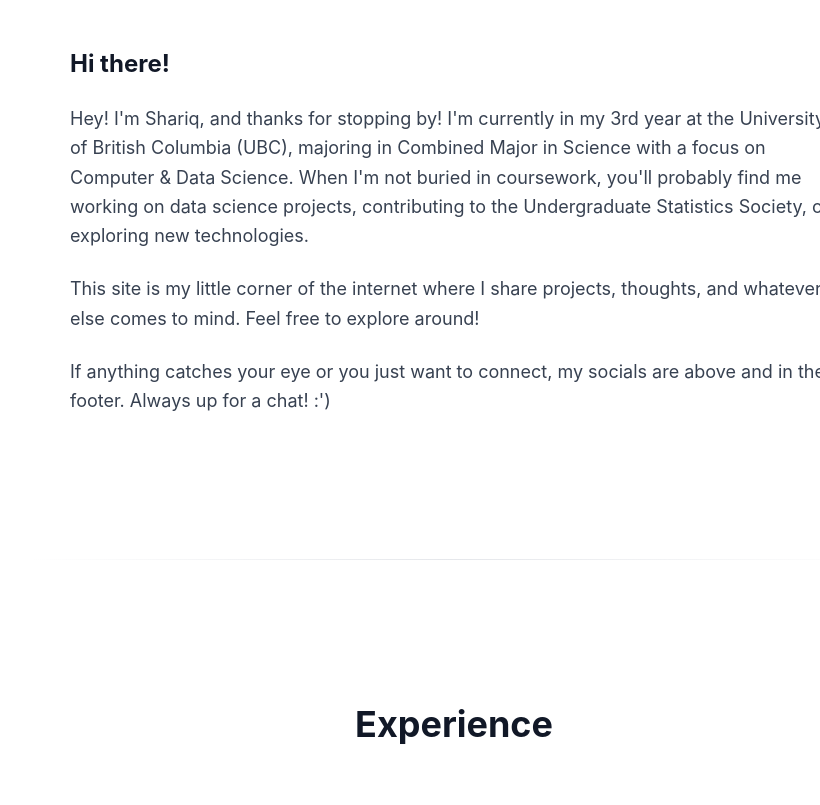
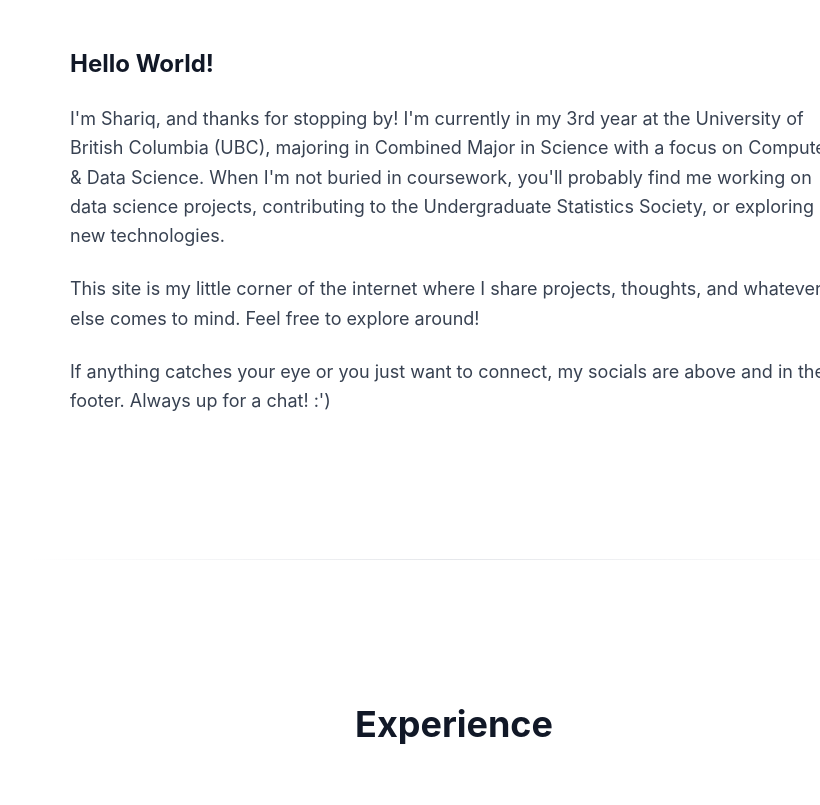
Before and after one commit to shariqimran/personalWebsite, a Gatsby site: page / in a window 1280 px wide. Shown: the part 843-1648 px from the top of the page, without its empty margins (186-1006 px from the left). Built offline with nearby package versions, Linux system fonts and the light colour scheme; Gatsby itself is replaced by a stand-in of ours.

Commit message:
Modified links

```diff
--- a/src/pages/index.tsx
+++ b/src/pages/index.tsx
@@ -387,9 +387,9 @@ function About(){
           transition={{ duration: 0.6 }}
           className="space-y-6"
         >
-          <h3 className="text-2xl font-bold text-gray-900 dark:text-white">Hi there!</h3>
+          <h3 className="text-2xl font-bold text-gray-900 dark:text-white">Hello World!</h3>
           <p className="text-lg leading-relaxed text-gray-700 dark:text-gray-300">
-            Hey! I'm Shariq, and thanks for stopping by! I'm currently in my 3rd year at the University of British Columbia (UBC), majoring in Combined Major in Science with a focus on Computer & Data Science. When I'm not buried in coursework, you'll probably find me working on data science projects, contributing to the Undergraduate Statistics Society, or exploring new technologies.
+            I'm Shariq, and thanks for stopping by! I'm currently in my 3rd year at the University of British Columbia (UBC), majoring in Combined Major in Science with a focus on Computer & Data Science. When I'm not buried in coursework, you'll probably find me working on data science projects, contributing to the Undergraduate Statistics Society, or exploring new technologies.
           </p>
           <p className="text-lg leading-relaxed text-gray-700 dark:text-gray-300">
             This site is my little corner of the internet where I share projects, thoughts, and whatever else comes to mind. Feel free to explore around!
@@ -519,7 +519,7 @@ function Projects(){
       desc: "Implemented advanced time-series forecasting models using Prophet, ARIMA, and seasonal decomposition to analyze Vancouver's climate data (1941-2024), identifying seasonal and long-term trends in temperature and precipitation. Preprocessed datasets using Pandas and NumPy, creating features such as rolling averages and time lags to improve forecasting. Evaluated model accuracy using RMSE and MAPE; visualized climate trends with Matplotlib and Seaborn to present findings.",
       tech: "Python • Pandas • NumPy • Prophet • ARIMA • Matplotlib • Seaborn • Time Series Analysis",
       link: "#",
-      github: "#",
+      github: "https://github.com/shariqimran/Van_Climate_Analysis",
       color: "from-blue-50 to-indigo-100 dark:from-blue-900/20 dark:to-indigo-900/20",
       image: "https://sites.northwestern.edu/elannesscohn/files/2019/11/1903-climate-resources-f.jpg" // Climate/weather data
     },
@@ -528,7 +528,8 @@ function Projects(){
       subtitle: "Statistical inference and hypothesis testing",
       desc: "Conducted statistical inference, bootstrapping, and hypothesis testing on crime rate fluctuations before and after COVID-19. Calculated confidence intervals and p-values to assess the significance of 'Offence Against a Person' crime rate fluctuations. Applied t-tests to account for replacement error, revealing significant increase in crime during COVID-19.",
       tech: "R • Statistical Inference • Bootstrapping • Hypothesis Testing • T-tests • Data Analysis",
-      link: "https://github.com/shariqimran/stat-201-crimeRateInference",
+      link: "#",
+      github: "https://github.com/shariqimran/stat-201-crimeRateInference",
       color: "from-blue-50 to-cyan-100 dark:from-blue-900/20 dark:to-cyan-900/20",
       image: "https://static01.nyt.com/images/2025/08/13/opinion/13crime-editorial-image/13crime-editorial-image-articleLarge.jpg?quality=75&auto=webp&disable=upscale" // Crime analysis
     },
@@ -537,7 +538,8 @@ function Projects(){
       subtitle: "KNN regression analysis",
       desc: "Conducted comprehensive data analysis on the Top 500 tennis players to predict career earnings using predictor variables. Utilized KNN-regression model, optimized it for the best predictor variable and performed in-depth analysis. Implemented data cleaning and preprocessing techniques to prepare the data for analysis, developed advanced data visualization skills using the ggplot2 library and performed statistical analysis to uncover insights and patterns in the data.",
       tech: "R • KNN Regression • Data Analysis • ggplot2 • Statistical Modeling • Data Visualization",
-      link: "https://github.com/shariqimran/dsci-100-tennisRegressionModel",
+      link: "#",
+      github: "https://github.com/shariqimran/dsci-100-tennisRegressionModel",
       color: "from-yellow-50 to-orange-100 dark:from-yellow-900/20 dark:to-orange-900/20",
       image: "https://media.licdn.com/dms/image/v2/D562DAQEYo1mktjNgBA/profile-treasury-image-shrink_800_800/profile-treasury-image-shrink_800_800/0/1683435291334?e=1756605600&v=beta&t=ZOeju61ZlZzU6l82xnSUoY6iovh1d3BtLi9Asg3-VGE" // Tennis
     },
@@ -570,7 +572,8 @@ function Projects(){
       subtitle: "Peer-to-peer advising platform",
       desc: "Designed and developed a peer-to-peer advising platform utilizing Python, Flask, and PostgreSQL with user authentication implemented through Google OAuth and Firebase and appointment scheduling via Calendly API. Incorporated front-end technologies such as HTML, CSS, and JavaScript to create a smooth interface and user experience. Applied Agile methodologies for efficient project management and collaboration resulting in a functional user-friendly solution.",
       tech: "Python • Flask • PostgreSQL • Google OAuth • Firebase • Calendly API • HTML • CSS • JavaScript",
-      link: "https://github.com/shariqimran/peerAdvice",
+      link: "#",
+      github: "https://github.com/shariqimran/peerAdvice",
       color: "from-blue-50 to-cyan-100 dark:from-blue-900/20 dark:to-cyan-900/20",
       image: "https://media.licdn.com/dms/image/v2/D4D12AQHr154lj8ef0A/article-cover_image-shrink_720_1280/article-cover_image-shrink_720_1280/0/1685697157069?e=1761782400&v=beta&t=b_jZ0g8RXfsPGag2LD66R4lxYgHwTCzaVXn6vqIS9wI" // Teamwork/peer advice
     },
@@ -856,14 +859,14 @@ function Fun(){
   }> = {
     cycling: {
       title: "Cycling Around Vancouver 🚴",
-      subtitle: "Exploring the city on two wheels",
+      subtitle: "Vancouver seawall & trails",
       description: "I like cycling around Stanley Park, along Kits Beach, and just cruising through the city! I’ve been chasing my 20k record lately, which usually turns into a battle with my cardio more than anything else. Strava keeps me honest… and also reminds me how much faster everyone else is.",
           image: "/images/cycling_1.jpg",
       link: "#",
       linkText: "Cycling Routes"
     },
     muaythai: {
-      title: "Muay Thai",
+      title: "Muay Thai 🥋",
       subtitle: "The art of eight limbs",
       description: "Muay Thai has been one of the most challenging but rewarding things I’ve tried. Training is a mix of kicks, clinches, and realizing just how much cardio I don’t have — but nothing beats the feeling of slowly getting better each time.",
       image: "/images/boxing_1.JPG",
@@ -871,7 +874,7 @@ function Fun(){
       linkText: "Training Journey"
     },
     golf: {
-      title: "Golf",
+      title: "Golf ⛳",
       subtitle: "Swing & putt",
       description: "I love heading to the range and working on my driver (still chasing that perfect shot). On weekends, you’ll probably find me at one of Vancouver’s pitch-and-putts, trying to shave a stroke off my short game and enjoying the laid-back vibe.",
       image: "/images/golf_2.PNG",
@@ -888,7 +891,7 @@ function Fun(){
     },
     volunteering: {
       title: "Volunteering in Vancouver 🤝",
-      subtitle: "VIFF & VSO contributions",
+      subtitle: "VIFF & VSO Vancouver",
       description: "I’ve volunteered at both the Vancouver International Film Festival (VIFF) and the Vancouver Symphony Orchestra (VSO) — two things I already loved as a fan. VIFF opened me up to a whole new range of local films and genres, and at VSO I get to hear orchestras play pieces that blow me away every time. I don’t go as often now, but whenever I do, it’s always a fun and rewarding experience.",
       image: "/images/volunteer_1.jpeg",
       link: "#",
```
